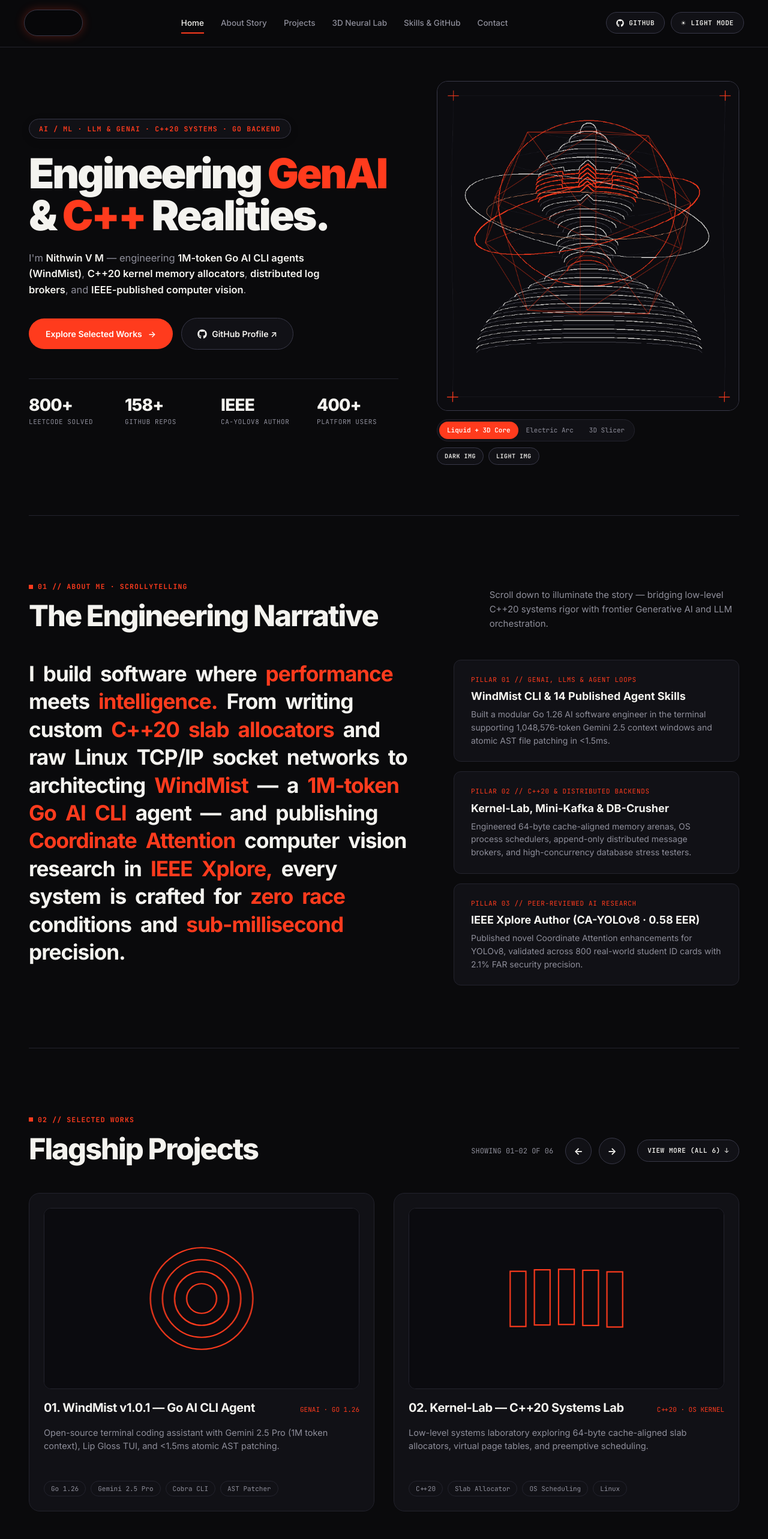
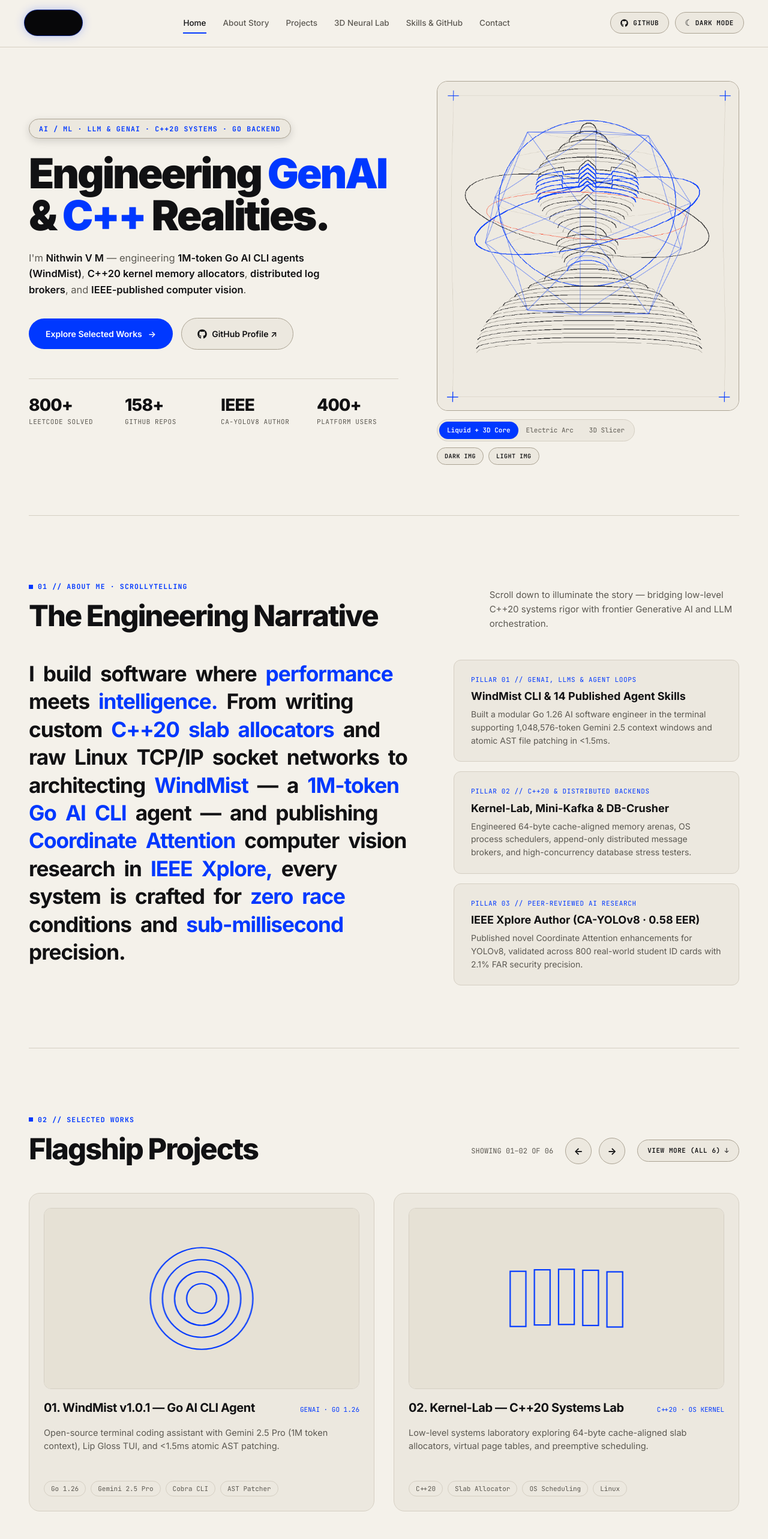
Before and after one commit to Nithwin/nithwin_portfolio, a React (Vite) app: page / in a window 1280 px wide. Shown: the top 2566 px of the page at 60% size. Built offline with nearby package versions, Linux system fonts and the light colour scheme; grey boxes are pictures that could not be loaded.

Commit message:
fix: persist selected theme in localStorage and prevent FOUC on refresh

```diff
--- a/index.html
+++ b/index.html
@@ -29,8 +29,18 @@
     <meta name="twitter:description" content="Building high-performance web platforms and intelligent AI systems." />
     <meta name="twitter:image" content="./assets/about.png" />
 
-    <!-- Theme Color -->
-    <meta name="theme-color" content="#0A0A12" />
+    <!-- Theme Persistence Immediately in Head (prevents FOUC on refresh) -->
+    <script>
+      (function() {
+        try {
+          var saved = localStorage.getItem("portfolio-theme") || localStorage.getItem("nithwin_theme");
+          if (saved === "light" || saved === "dark") {
+            document.documentElement.setAttribute("data-theme", saved);
+          }
+        } catch (e) {}
+      })();
+    </script>
+    <meta name="theme-color" content="#070709" />
     <meta name="color-scheme" content="dark light" />
 
     <!-- Preconnect to Google Fonts -->
--- a/src/App.jsx
+++ b/src/App.jsx
@@ -5,7 +5,23 @@
 import { FaGithub, FaBars, FaTimes } from "react-icons/fa";
 
 export default function App() {
-  const [theme, setTheme] = useState("dark");
+  const getInitialTheme = () => {
+    try {
+      const saved =
+        localStorage.getItem("portfolio-theme") ||
+        localStorage.getItem("nithwin_theme");
+      if (saved === "light" || saved === "dark") return saved;
+      if (
+        window.matchMedia &&
+        window.matchMedia("(prefers-color-scheme: light)").matches
+      ) {
+        return "light";
+      }
+    } catch (e) {}
+    return "dark";
+  };
+
+  const [theme, setTheme] = useState(getInitialTheme);
   const [sliderIndex, setSliderIndex] = useState(0);
   const [isExpanded, setIsExpanded] = useState(false);
   const [activeModalProject, setActiveModalProject] = useState(null);
@@ -17,8 +33,17 @@
   const lightImgSrc = useRef(HERO_ART.light);
   const heroModeRef = useRef("liquid");
   heroModeRef.current = heroMode;
-  const themeRef = useRef("dark");
+  const themeRef = useRef(getInitialTheme());
   themeRef.current = theme;
+
+  // Sync initial theme with DOM & localStorage
+  useEffect(() => {
+    document.documentElement.setAttribute("data-theme", theme);
+    try {
+      localStorage.setItem("portfolio-theme", theme);
+      localStorage.setItem("nithwin_theme", theme);
+    } catch (e) {}
+  }, [theme]);
 
   // Toggle Dark / Light Theme with Radial Circular Wipe Transition
   const handleToggleTheme = (e) => {
@@ -28,6 +53,10 @@
       setTheme(nextTheme);
       themeRef.current = nextTheme;
       document.documentElement.setAttribute("data-theme", nextTheme);
+      try {
+        localStorage.setItem("portfolio-theme", nextTheme);
+        localStorage.setItem("nithwin_theme", nextTheme);
+      } catch (e) {}
     };
 
     // If user prefers reduced motion or browser lacks View Transitions
```
